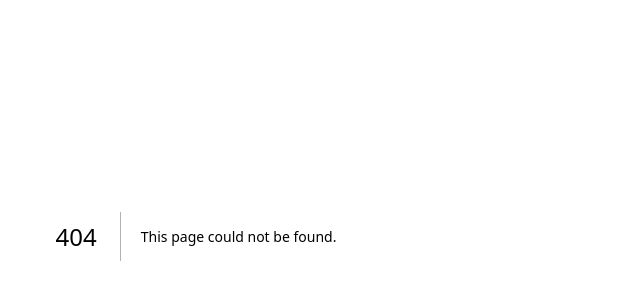
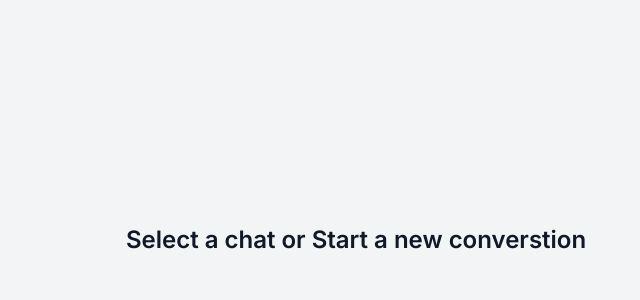
Before and after one commit to mypace0600/chat_yujinsoft, a Next.js app: page /users in a window 1280 px wide. Before the commit this address had no page. Shown: the part 164-464 px from the top of the page, without its empty margins (444-1084 px from the left). Built offline with nearby package versions, Linux system fonts and the light colour scheme.

Commit message:
logout and empty state

```diff
--- a/app/(site)/components/AuthForm.tsx
+++ b/app/(site)/components/AuthForm.tsx
@@ -2,17 +2,29 @@
 
 import Button from "@/app/components/Button";
 import Input from "@/app/components/Input/Input";
-import { useCallback, useState } from "react";
+import { useCallback, useEffect, useState } from "react";
 import { FieldValue, FieldValues, SubmitHandler, useForm } from "react-hook-form";
 import AuthSocialButton from "./AuthSocialButton";
 import { BsGithub,BsGoogle} from 'react-icons/bs'
 import axios from "axios";
 import { toast } from "react-hot-toast";
-import { signIn } from "next-auth/react"
+import { signIn, useSession } from "next-auth/react"
+import { useRouter } from "next/navigation";
+
+
 type Variant = 'LOGIN' | 'REGISTER';
+
 const AuthForm = () =>{
+    const session = useSession();
+    const router = useRouter();
     const [variant, setVariant] = useState<Variant>('LOGIN');
     const [isLoading, setIsLoading] = useState(false);
+
+    useEffect(()=>{
+        if(session?.status === 'authenticated'){
+            router.push('/users');
+        }
+    },[session?.status, router]);
 
     const toggleVariant = useCallback(()=>{
         if(variant === 'LOGIN'){
@@ -40,6 +52,7 @@ const AuthForm = () =>{
         setIsLoading(true);
         if(variant === 'REGISTER'){
             axios.post('/api/register',data)
+            .then(()=>signIn('credentials',data))
             .catch(()=> toast.error('Something went wrong!'))
             .finally(()=> setIsLoading(false))
         }
@@ -55,6 +68,7 @@ const AuthForm = () =>{
                 }
                 if(callback?.ok && !callback?.error){
                     toast.success('Logged in');
+                    router.push('/users');
                 }
             })
             .finally(()=>setIsLoading(false))
--- /dev/null
+++ b/app/components/EmptyState.tsx
@@ -0,0 +1,33 @@
+const EmptyState = () =>{
+    return (
+        <div className="
+            px-4
+            py-10
+            sm:px-6
+            lg:px-8
+            h-full
+            flex
+            justify-center
+            items-center
+            bg-gray-100"
+        >
+            <div className="
+                text-center
+                items-center
+                flex
+                flex-col"
+            >
+                <h3 className="
+                    mt-2
+                    text-2xl
+                    font-semibold
+                    text-gray-900"
+                >
+                    Select a chat or Start a new converstion
+                </h3>
+            </div>
+        </div>
+    );
+}
+
+export default EmptyState;
--- /dev/null
+++ b/app/context/AuthContext.tsx
@@ -0,0 +1,13 @@
+"use client";
+
+import { SessionProvider } from "next-auth/react";
+
+interface AuthContextProps {
+    children: React.ReactNode;
+}
+
+export default function AuthContext({
+    children
+}: AuthContextProps){
+    return <SessionProvider>{children}</SessionProvider>
+}
--- a/app/layout.tsx
+++ b/app/layout.tsx
@@ -1,5 +1,6 @@
 import type { Metadata } from 'next'
 import { Inter } from 'next/font/google'
+import AuthContext from './context/AuthContext'
 import ToasterContext from './context/ToasterContext'
 import './globals.css'
 
@@ -18,8 +19,10 @@ export default function RootLayout({
   return (
     <html lang="en">
       <body className={inter.className}>
-        <ToasterContext />
-        {children}
+        <AuthContext>
+          <ToasterContext />
+          {children}
+        </AuthContext>
       </body>
     </html>
   )
--- /dev/null
+++ b/app/users/page.tsx
@@ -0,0 +1,9 @@
+import EmptyState from "../components/EmptyState";
+const Users = () =>{
+    return (
+        <div className="hidden lg:block lg:pl-80 h-full">
+            <EmptyState />
+        </div>
+    );
+}
+export default Users;
```
Also changed, not shown: middleware.ts (added, +13 -0 lines), 1 other file (tests, documents, lock files or other folders).
